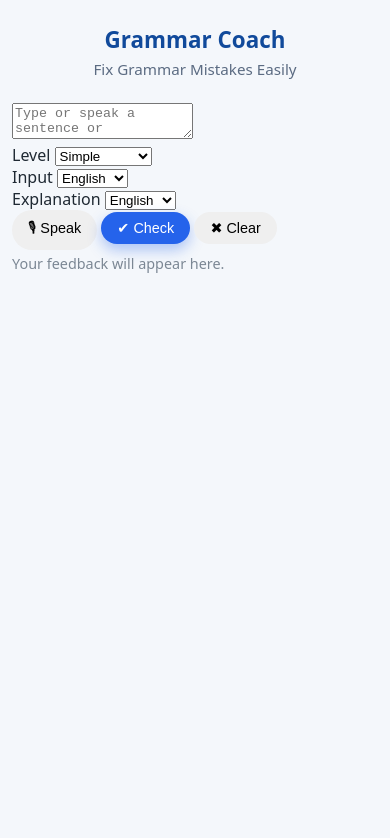
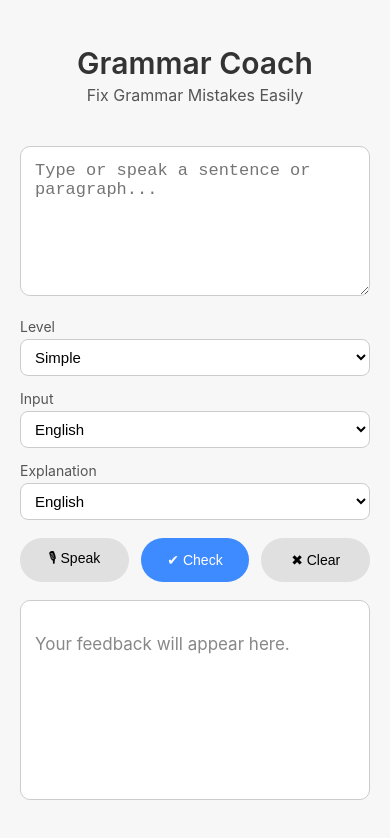
Before and after one commit to RJC888/GrammarESL, a website: page index.html in a window 390 px wide. Drawn offline with Linux system fonts and the light colour scheme.

Commit message:
Update styles.css

```diff
--- a/styles.css
+++ b/styles.css
@@ -1,229 +1,147 @@
-/* Basic page layout */
-*,
-*::before,
-*::after {
-  box-sizing: border-box;
-}
-
+/* ===========================
+   GLOBAL PAGE STYLING
+=========================== */
 body {
   margin: 0;
-  font-family: system-ui, -apple-system, BlinkMacSystemFont, "Segoe UI", sans-serif;
-  background: #f4f7fb;
-  color: #1f2933;
+  padding: 0;
+  background: #F7F7F7;
+  font-family: -apple-system, BlinkMacSystemFont, "Segoe UI", Roboto, Helvetica, Arial, sans-serif;
+  color: #2F2F2F;
 }
 
 .app-shell {
   max-width: 900px;
-  margin: 0 auto;
-  padding: 24px 16px 48px;
+  margin: auto;
+  padding: 20px;
 }
 
-/* Header */
+/* ===========================
+   HEADER
+=========================== */
 .app-header {
   text-align: center;
-  margin-bottom: 24px;
+  padding: 25px 0;
 }
 
 .app-header h1 {
-  margin: 0 0 4px;
-  font-size: 1.8rem;
-  color: #114a9b;
+  margin: 0;
+  font-weight: 600;
+  color: #333;
+  font-size: 30px;
 }
 
 .subtitle {
-  margin: 0;
-  font-size: 0.95rem;
-  color: #5b6b82;
+  margin-top: 4px;
+  font-size: 16px;
+  color: #555;
 }
 
-/* Cards */
-.card {
-  background: #ffffff;
-  border-radius: 16px;
-  padding: 16px 18px 18px;
-  box-shadow: 0 8px 18px rgba(15, 23, 42, 0.08);
+/* ===========================
+   INPUT TEXT AREA
+=========================== */
+.input-box {
+  width: 100%;
+  height: 180px;
+  font-size: 17px;
+  padding: 14px;
+  border-radius: 10px;
+  border: 1px solid #CCC;
+  box-sizing: border-box;
+  resize: vertical;
+  margin-bottom: 18px;
+  background: #FFF;
+}
+
+/* ===========================
+   3-COLUMN CONTROL BAR
+=========================== */
+.control-row {
+  display: grid;
+  grid-template-columns: 1fr 1fr 1fr;
+  gap: 14px;
   margin-bottom: 18px;
 }
 
-.results-card {
-  margin-top: 14px;
+.control-col label {
+  display: block;
+  font-size: 14px;
+  color: #555;
+  margin-bottom: 4px;
 }
 
-.results-title {
-  margin: 0 0 10px;
-  font-size: 1.1rem;
-  color: #1f2933;
+.control-col select {
+  width: 100%;
+  padding: 8px 10px;
+  font-size: 15px;
+  border-radius: 8px;
+  border: 1px solid #CCC;
+  background: #FFF;
 }
 
-/* Fields */
-.field-label {
-  display: block;
-  margin-bottom: 6px;
-  font-weight: 600;
-  font-size: 0.9rem;
-  color: #334e68;
+/* ===========================
+   BUTTONS
+=========================== */
+.action-row {
+  display: flex;
+  gap: 12px;
+  margin-bottom: 18px;
 }
 
-.text-input {
-  width: 100%;
-  border-radius: 12px;
-  border: 1px solid #cbd2e1;
-  padding: 10px 12px;
-  font-size: 0.95rem;
-  resize: vertical;
-  min-height: 120px;
+.btn {
+  flex: 1;
+  padding: 10px;
+  font-size: 16px;
+  border-radius: 25px;
+  border: none;
+  cursor: pointer;
+  background: #E0E0E0;
+  transition: background 0.15s ease;
 }
 
-.text-input:focus {
-  outline: none;
-  border-color: #2563eb;
-  box-shadow: 0 0 0 1px rgba(37, 99, 235, 0.16);
-}
-
-/* Buttons */
-.btn {
-  border: none;
-  border-radius: 999px;
-  padding: 8px 16px;
-  font-size: 0.9rem;
-  cursor: pointer;
-  display: inline-flex;
-  align-items: center;
-  justify-content: center;
-  gap: 6px;
-  transition:
-    background 0.18s ease,
-    transform 0.08s ease,
-    box-shadow 0.18s ease;
-}
-
-.btn:active {
-  transform: translateY(1px);
-  box-shadow: none;
+.btn:hover {
+  background: #D4D4D4;
 }
 
 .primary-btn {
-  background: #2563eb;
-  color: #ffffff;
-  box-shadow: 0 6px 14px rgba(37, 99, 235, 0.35);
+  background: #3D8BFF;
+  color: white;
+  font-weight: 500;
 }
 
 .primary-btn:hover {
-  background: #1d4ed8;
+  background: #2F6FCC;
 }
 
-.secondary-btn {
-  background: #e5edf8;
-  color: #1f3b79;
-  box-shadow: none;
-}
-
-.secondary-btn:hover {
-  background: #d6e3f7;
-}
-
-/* Mic button */
-.mic-btn {
-  background: #0f766e;
-  color: #ffffff;
-  padding-inline: 14px;
-  box-shadow: 0 6px 16px rgba(15, 118, 110, 0.35);
-}
-
-.mic-btn:hover {
-  background: #0b5f58;
-}
-
-/* Toolbars & rows */
-.toolbar {
-  display: flex;
-  align-items: center;
-  gap: 10px;
-  margin-top: 10px;
-}
-
-.status-label {
-  font-size: 0.8rem;
-  color: #526375;
-}
-
-/* Tier row */
-.tier-row {
-  display: flex;
-  flex-wrap: wrap;
-  align-items: center;
-  gap: 8px 14px;
-  margin-top: 12px;
-  margin-bottom: 4px;
-}
-
-.tier-option {
-  display: flex;
-  align-items: center;
-  gap: 4px;
-  font-size: 0.85rem;
-  color: #1f2933;
-}
-
-/* Actions */
-.actions {
-  display: flex;
-  flex-wrap: wrap;
-  gap: 10px;
-  margin-top: 12px;
-}
-
-/* Results area */
-.results {
-  min-height: 80px;
-  font-size: 0.93rem;
-  line-height: 1.4;
-  color: #1f2933;
-}
-
-.results p {
-  margin: 0.3em 0;
-}
-
-.results strong {
-  font-weight: 700;
+/* ===========================
+   OUTPUT BOX
+=========================== */
+.output-box {
+  width: 100%;
+  min-height: 200px;
+  background: #FFF;
+  padding: 14px;
+  border-radius: 10px;
+  border: 1px solid #CCC;
+  font-size: 17px;
+  line-height: 1.45;
+  box-sizing: border-box;
 }
 
 .placeholder {
-  margin: 4px 0 0;
-  color: #7b8794;
-  font-size: 0.9rem;
+  color: #888;
 }
 
-/* Small screens */
-@media (max-width: 640px) {
-  .app-shell {
-    padding-inline: 12px;
+/* ===========================
+   MOBILE OPTIMIZATION
+=========================== */
+@media (max-width: 700px) {
+  .control-row {
+    grid-template-columns: 1fr;
   }
-
-  .app-header h1 {
-    font-size: 1.4rem;
+  .btn {
+    font-size: 14px;
   }
-
-  .tier-row {
-    align-items: flex-start;
+  .input-box {
+    height: 150px;
   }
-  .mic-circle {
-  width: 64px;
-  height: 64px;
-  font-size: 28px;
-  border-radius: 50%;
-  border: none;
-  background-color: #d73c3c;
-  color: white;
-  cursor: pointer;
-  transition: transform 0.1s ease;
 }
-
-.mic-circle:active {
-  transform: scale(0.95);
-}
-
-.mic-circle.listening {
-  background-color: #2c8dfc;
-}
```
